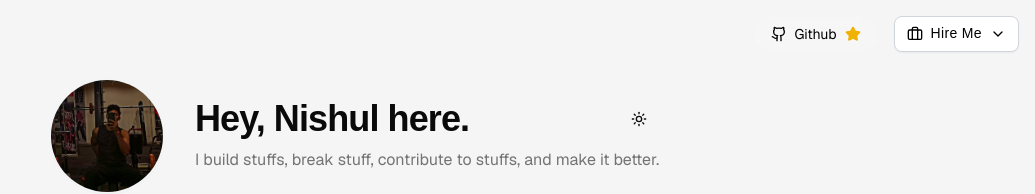
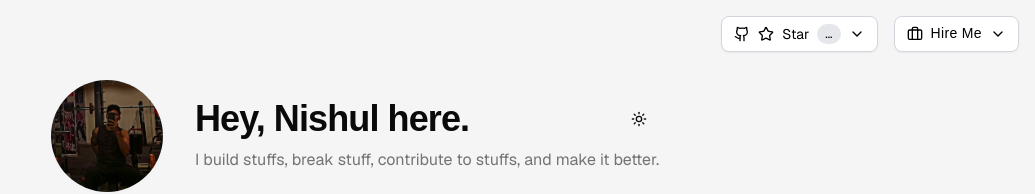
Before and after one commit to NishulDhakar/Portfolio, a Next.js app: page / in a window 1280 px wide. Shown: the top 194 px of the page, without its empty margins (245-1280 px from the left). Built offline with nearby package versions, Linux system fonts and the light colour scheme; no server answers; a web font is replaced by a local one.

Commit message:
fixed github start button

```diff
--- a/src/components/common/GitHubStarButton.tsx
+++ /dev/null
@@ -1,44 +0,0 @@
-"use client";
-
-import { useEffect, useState } from "react";
-import { Github, Star } from "lucide-react";
-import { cn } from "@/lib/utils";
-
-interface GitHubStarButtonProps {
-    className?: string;
-}
-
-export default function GitHubStarButton({ className }: GitHubStarButtonProps) {
-    const [stars, setStars] = useState<number | null>(null);
-
-    useEffect(() => {
-        fetch("https://api.github.com/repos/NishulDhakar/Portfolio")
-            .then((res) => res.json())
-            .then((data) => setStars(data.stargazers_count))
-            .catch((err) => console.error("Error fetching GitHub stars:", err));
-    }, []);
-
-    return (
-        <a
-            href="https://github.com/NishulDhakar/Portfolio"
-            target="_blank"
-            rel="noopener noreferrer"
-            className={cn(
-                "group relative inline-flex items-center gap-2 overflow-hidden rounded-full border border-white/10 bg-white/10 px-4 py-1.5 text-sm font-medium text-black backdrop-blur-md transition-all hover:bg-white/20 hover:shadow-lg dark:border-white/10 dark:bg-black/20 dark:text-white dark:hover:bg-black/40",
-                className
-            )}
-        >
-            <Github className="h-4 w-4 transition-transform group-hover:scale-110" />
-            <span>Github </span>
-            <Star className="h-4 w-4 text-yellow-500 fill-yellow-500" />
-            {
-                stars !== null && (
-                    <span className="ml-1 flex items-center gap-1 rounded-full bg-black/5 px-2 py-0.5 text-xs font-semibold backdrop-blur-sm dark:bg-white/10">
-                        {stars}
-                    </span>
-                )
-            }
-            <div className="absolute inset-0 -z-10 bg-gradient-to-r from-transparent via-white/20 to-transparent opacity-0 transition-opacity duration-500 group-hover:opacity-100" />
-        </a >
-    );
-}
--- a/src/components/layout/FloatingActions.tsx
+++ b/src/components/layout/FloatingActions.tsx
@@ -1,12 +1,12 @@
 "use client";
 
 import HireMeButton from "../sections/landingPage/Hireme";
-import GitHubStarButton from "../common/GitHubStarButton";
+import GitHubStars from "../sections/landingPage/GithubStar";
 
 export default function FloatingActions() {
     return (
-        <div className="fixed top-4 right-4 z-50 hidden md:flex items-center gap-4">
-            <GitHubStarButton />
+        <div className="fixed top-4 right-4 z-50 hidden flex md:flex items-center gap-4">
+            <GitHubStars />
             <HireMeButton />
         </div>
     );
--- a/src/components/sections/landingPage/GithubStar.tsx
+++ b/src/components/sections/landingPage/GithubStar.tsx
@@ -1,7 +1,7 @@
 "use client";
 
 import { useEffect, useState } from "react";
-import { Star, ChevronDown } from "lucide-react";
+import { Star, ChevronDown, Github } from "lucide-react";
 
 import { Button } from "@/components/ui/button";
 import Link from "next/link";
@@ -25,7 +25,6 @@ export default function GitHubStars() {
   }, []);
 
 return (
-    <div className="fixed top-4 right-4 z-50 hidden md:block">
   <Link
     href="https://github.com/NishulDhakar/Portfolio"
     target="_blank"
@@ -34,6 +33,7 @@ export default function GitHubStars() {
     <Button
       variant="outline"
       className="gap-2 px-4 rounded-md border border-gray-300 dark:border-gray-700 bg-white dark:bg-transparent hover:bg-gray-100 dark:hover:bg-gray-800 transition text-sm font-medium text-black dark:text-white">
+      <Github className="h-4 w-4" />
       <Star className="w-4 h-4 stroke-black dark:stroke-white" />
       <span>Star</span>
       <span className="px-2 py-0.5 text-xs bg-gray-200 dark:bg-[#2f2f2f] rounded-full font-medium text-black dark:text-white">
@@ -42,6 +42,6 @@ export default function GitHubStars() {
       <ChevronDown className="w-3 h-3 stroke-black dark:stroke-white" />
     </Button>
   </Link>
-    </div>
 );
+
 }
```
Lines whose indentation alone changed are shown as unchanged.
